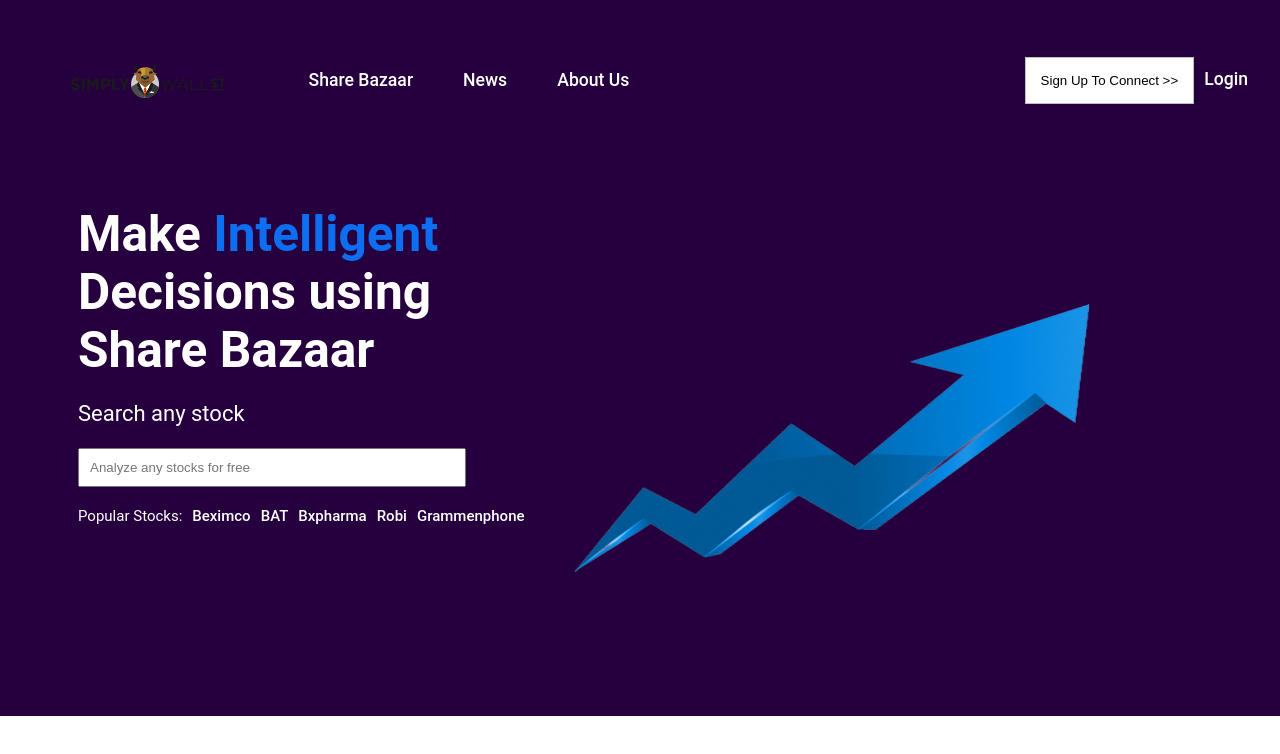
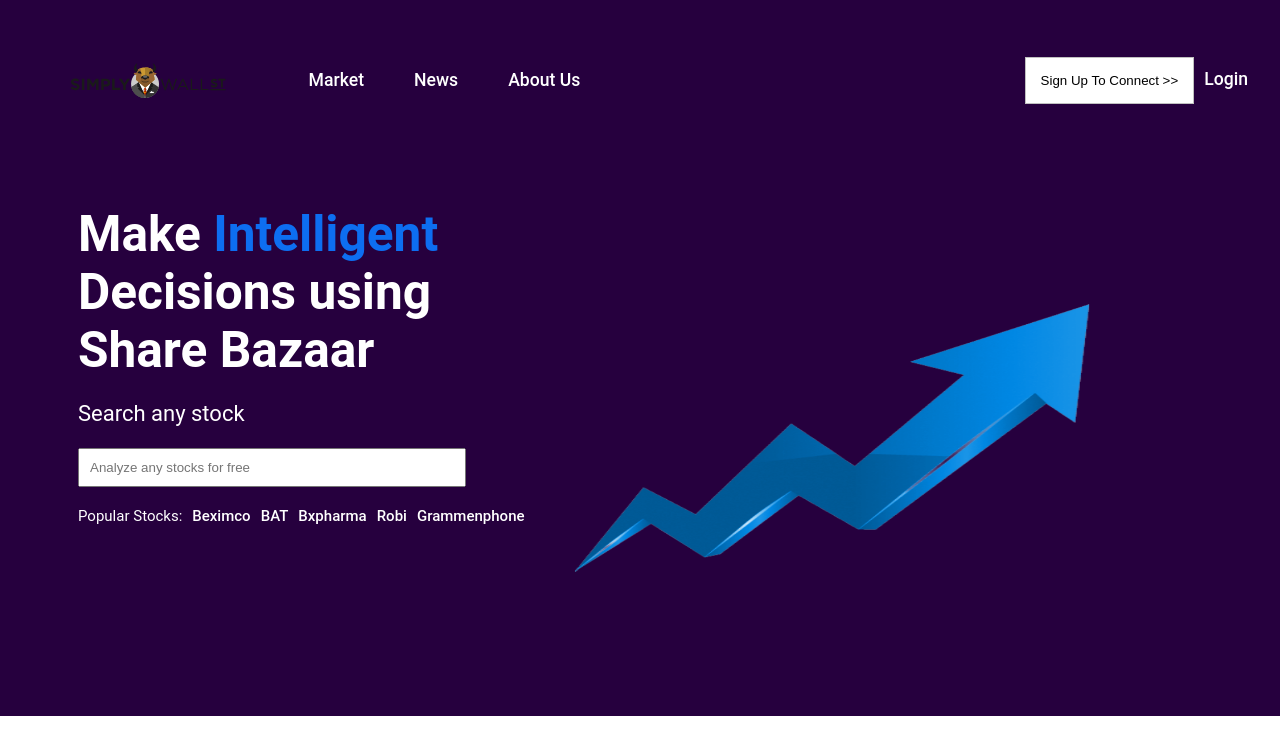
Before and after one commit to freelancerMahir/Share-Bazaar, a React (Create React App) app: page / in a window 1280 px wide. Shown: the top 754 px of the page. Built offline with nearby package versions, Linux system fonts and the light colour scheme.

Commit message:
seventh commit

```diff
--- a/src/components/Dashboard.js
+++ b/src/components/Dashboard.js
@@ -8,8 +8,11 @@ import Graph from './Portfoliogrowth'
 
 
 function Dashboard() {
+	const history = useHistory();
 
-	const history = useHistory();
+	if(sessionStorage.getItem("Name") == null) {
+		history.push("/auth")
+	}
 
 	const signoutref = useRef();
 
@@ -137,7 +140,7 @@ function Dashboard() {
 					<InnerNav>
 						<Logo src="./images/spw.svg"/>
 						<Anchors>
-							<a>Share Bazaar</a>
+							<a>Market</a>
 							<a>News</a>
 							<a>Your Porftolio</a>
 							<a>About Us</a>
@@ -232,7 +235,8 @@ function Dashboard() {
 							</DropDown>
 					</SignOut>
 				</Nav>
-				<Portfoliogrowth>
+				<Graph />
+				{/*<Portfoliogrowth>
 					<Portfoliograph>
 						<AddToQueueIcon style={{
 							color:"#fff",
@@ -242,7 +246,7 @@ function Dashboard() {
 						<h3>Currently you don't have any Portfolio Stocks</h3>
 						<AddPortfolioStock>Add Portfolio Stock</AddPortfolioStock>
 					</Portfoliograph>
-				</Portfoliogrowth>
+				</Portfoliogrowth>*/}
 				<Suggestions />
 				<MobileMarket>
 					<MobileGainersElement>
--- a/src/components/Portfoliogrowth.js
+++ b/src/components/Portfoliogrowth.js
@@ -1,9 +1,11 @@
 import React from 'react'
 import { Line, defaults } from 'react-chartjs-2'
+import styled from 'styled-components'
+
 
 const Graph = () => {
   return (
-    <div style={{marginTop:"65px",marginBottom:"75px",padding:"15px",backgroundColor:"white",borderRadius:"16px", width: "80%", margin:"0 auto","border":"13px solid #26003eff"}}>
+    <Gr style={{padding:"15px",backgroundColor:"white",borderRadius:"16px", width: "80%","border":"13px solid #26003eff"}}>
       <Line
         data={{
           labels: ['Red', 'Blue', 'Yellow', 'Green', 'Purple', 'Orange'],
@@ -43,8 +45,18 @@ const Graph = () => {
           },
         }}
       />
-    </div>
+    </Gr>
   )
 }
 
+
+const Gr = styled.div`
+  margin: 0 auto;
+  margin-top: 75px;
+  margin-bottom: 75px;
+`
+
+
+
+
 export default Graph
--- a/src/components/Starter.js
+++ b/src/components/Starter.js
@@ -11,7 +11,7 @@ function Starter() {
 				<InnerNav>
 					<Logo src="./images/spw.svg"/>
 					<Anchors>
-						<a>Share Bazaar</a>
+						<a>Market</a>
 						<a>News</a>
 						<a>About Us</a>
 					</Anchors>
```
